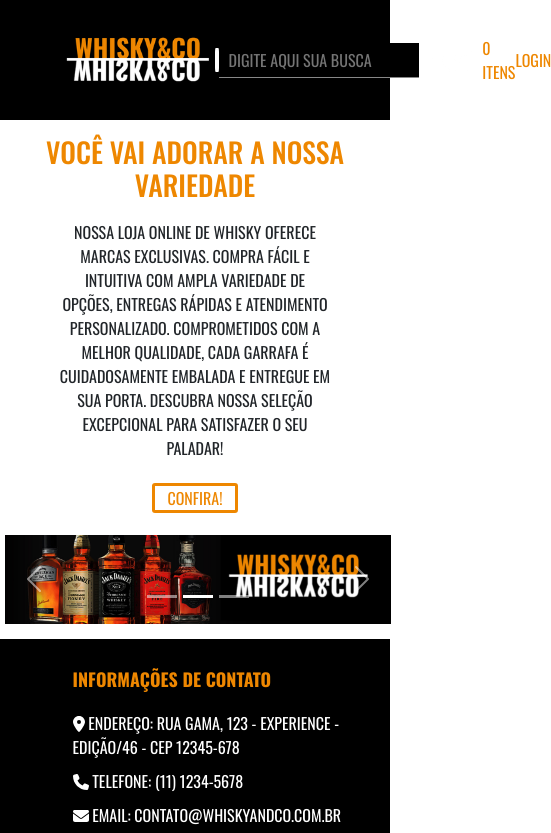
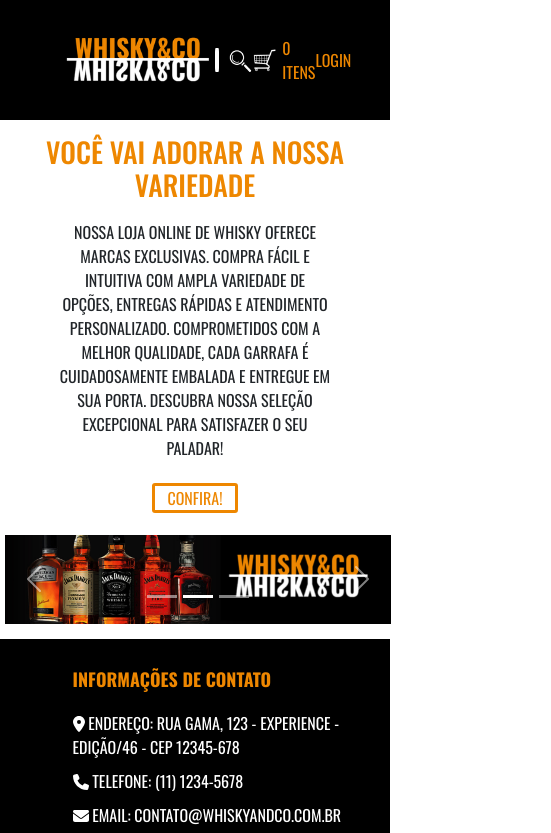
Before and after one commit to Silvio-Arem/whiskyAndCo, a React (Create React App) app: page / in a window 390 px wide. Shown: the top 833 px of the page, 551 px wide, since content can reach past the window. Built offline with nearby package versions, Linux system fonts and the light colour scheme.

Commit message:
style: adjusting SearchBar responsiveness

```diff
--- a/src/components/SearchBar/styles.ts
+++ b/src/components/SearchBar/styles.ts
@@ -37,4 +37,15 @@ export const SearchBarContainer = styled.div`
       }
     }
   }
+
+  @media (max-width: 768px) {
+    input {
+      display: none;
+    }
+
+    button {
+      text-align: end;
+    }
+  }
+
 `;
```
